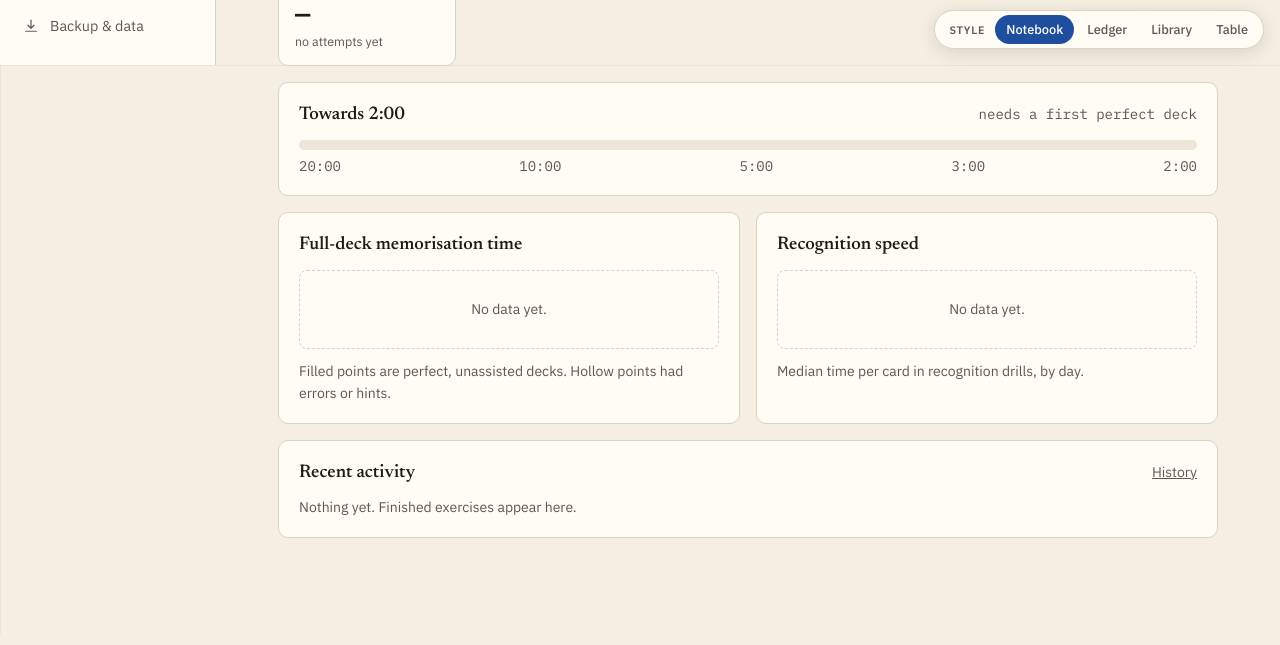
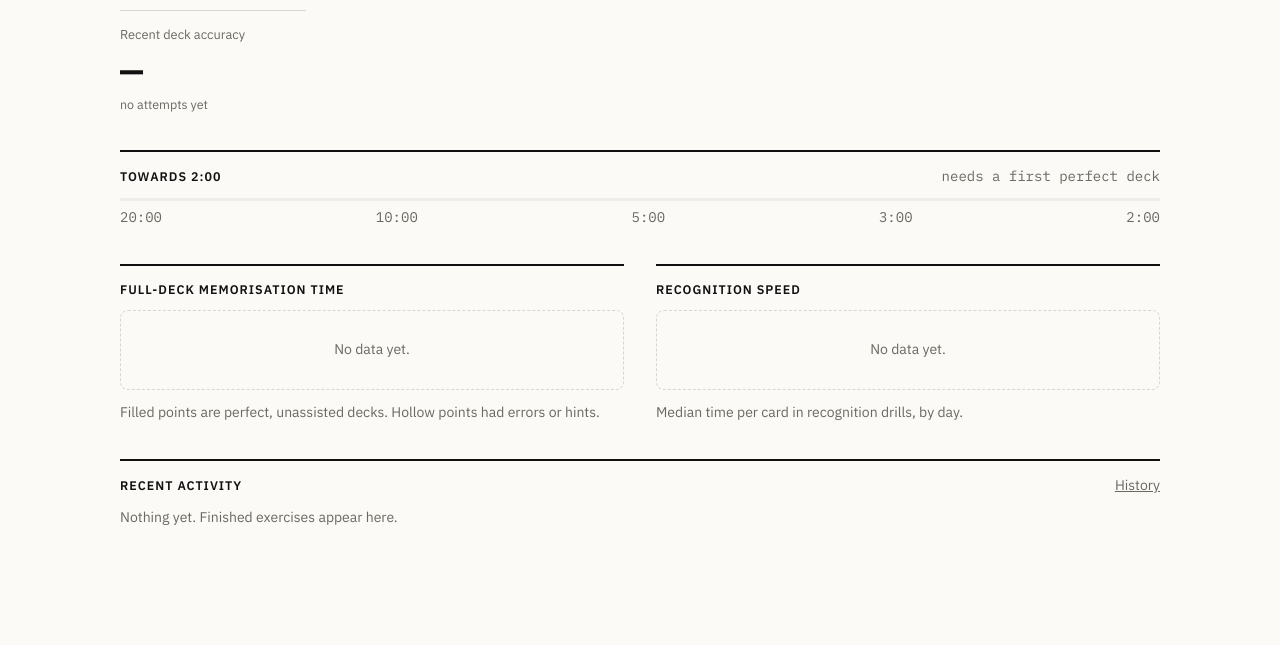
Before and after one commit to pingadom/cachet-memory-trainer, a website with bundled scripts: page www/index.html in a window 1280 px wide. Shown: the part 735-1380 px from the top of the page. Built offline with nearby package versions, Linux system fonts and the light colour scheme.

Commit message:
Ledger becomes the default style, with a dark version
- Ledger (plain paper, ruled sections, large figures) is now the default,
  in light and dark. Notebook, Library and Table stay available under
  My Systems > Data > Appearance; the comparison switcher is removed.
- Fix: the Appearance buttons were found with [data-theme] / [data-ui]
  selectors, which also matched the <html> element once a theme was set,
  so every button on the Data tab (including Download and Delete) was
  rewired as a theme button. The groups now use their own attributes.
- Progress: the two cards in a confused pair no longer wrap apart.

```diff
--- a/www/css/style.css
+++ b/www/css/style.css
@@ -486,3 +486,4 @@ input.answer.wide { max-width: 100%; }
 
 @media (prefers-reduced-motion: reduce) { * { transition: none !important; scroll-behavior: auto !important; } }
 @media print { .nav, .tabbar { display: none; } .shell { display: block; } body { background: #fff; } }
+.pair-cards { white-space: nowrap; }
--- a/www/css/ui-styles.css
+++ b/www/css/ui-styles.css
@@ -1,13 +1,6 @@
-/* Design exploration: three alternative interface styles, applied with <html data-ui="…">.
-   Notebook (no attribute) is the current design. Each style sets its own palette, so it
-   overrides light/dark for now; a dark variant would follow for whichever style is chosen. */
-
-/* ── the switcher used to compare them ── */
-.ui-switch { position: fixed; right: 16px; bottom: 16px; z-index: 40; display: flex; align-items: center; gap: 2px; padding: 4px; background: var(--panel); border: 1px solid var(--line); border-radius: 999px; box-shadow: 0 4px 18px rgba(0, 0, 0, 0.12); font: 500 0.8rem var(--body); }
-.ui-switch span { color: var(--muted); padding: 0 8px 0 10px; font: 600 0.68rem var(--mono); text-transform: uppercase; letter-spacing: 0.06em; }
-.ui-switch button { border: 0; background: none; color: var(--muted); font: inherit; padding: 6px 11px; border-radius: 999px; cursor: pointer; }
-.ui-switch button.on { background: var(--accent); color: var(--on-accent); }
-@media (max-width: 820px) { .ui-switch { bottom: 70px; right: 8px; left: 8px; justify-content: center; } }
+/* Interface styles, applied with <html data-ui="…"> by js/theme.js.
+   Ledger is the default and has light and dark versions. Notebook (no attribute) is the
+   original design, also light and dark. Library is dark only; Table is light only. */
 
 /* Shared: a horizontal top bar instead of the sidebar (Ledger and Table). */
 @media (min-width: 821px) {
@@ -29,8 +22,25 @@
   --accent: #c8102e; --on-accent: #fff; --accent-soft: #fbe6e9;
   --ok: #1d6b3a; --ok-soft: #e4f0e7; --bad: #c8102e; --bad-soft: #fbe6e9; --warn-soft: #f6efd9;
   --suit-red: #c8102e; --card: #ffffff; --grid: transparent;
-  --display: 'IBM Plex Sans', system-ui, sans-serif; --radius: 2px;
+  --display: 'IBM Plex Sans', system-ui, sans-serif; --radius: 2px; --card-edge: #bdb9ae;
   color-scheme: light;
+}
+/* Ledger after dark: the same rules and figures, light ink on near-black. */
+@media (prefers-color-scheme: dark) {
+  :root[data-ui='ledger']:not([data-theme]) {
+    --bg: #121212; --panel: #121212; --panel-2: #1f1f1e; --ink: #ecebe6; --muted: #9c998f; --line: #2f2e2b;
+    --accent: #ff5466; --on-accent: #121212; --accent-soft: #3b1a1f;
+    --ok: #62cf8d; --ok-soft: #173020; --bad: #ff6b6b; --bad-soft: #3a1c1c; --warn-soft: #33301c;
+    --suit-red: #ff6170; --card: #1b1b1a; --card-edge: #3a3936;
+    color-scheme: dark;
+  }
+}
+:root[data-ui='ledger'][data-theme='night'] {
+  --bg: #121212; --panel: #121212; --panel-2: #1f1f1e; --ink: #ecebe6; --muted: #9c998f; --line: #2f2e2b;
+  --accent: #ff5466; --on-accent: #121212; --accent-soft: #3b1a1f;
+  --ok: #62cf8d; --ok-soft: #173020; --bad: #ff6b6b; --bad-soft: #3a1c1c; --warn-soft: #33301c;
+  --suit-red: #ff6170; --card: #1b1b1a; --card-edge: #3a3936;
+  color-scheme: dark;
 }
 :root[data-ui='ledger'] body { background-image: none; }
 :root[data-ui='ledger'] h1, :root[data-ui='ledger'] h2, :root[data-ui='ledger'] h3 { font-family: var(--body); font-weight: 600; letter-spacing: -0.02em; }
@@ -48,10 +58,11 @@
 :root[data-ui='ledger'] .tile { border-top-width: 1px; border-top-color: var(--line); }
 :root[data-ui='ledger'] .tile-v { font-size: 2.4rem; letter-spacing: -0.03em; }
 :root[data-ui='ledger'] .btn { border-radius: 2px; border-color: var(--ink); }
-:root[data-ui='ledger'] .btn.primary { background: var(--ink); border-color: var(--ink); }
+:root[data-ui='ledger'] .btn.primary { background: var(--ink); border-color: var(--ink); color: var(--bg); }
+:root[data-ui='ledger'] .btn.primary kbd { color: var(--bg); }
 :root[data-ui='ledger'] .seg, :root[data-ui='ledger'] .chip, :root[data-ui='ledger'] input, :root[data-ui='ledger'] textarea { border-radius: 2px; }
 :root[data-ui='ledger'] .objective, :root[data-ui='ledger'] .next-lesson { border-radius: 0; background: transparent; border: 0; border-left: 3px solid var(--accent); }
-:root[data-ui='ledger'] .pc { border-radius: 4px; box-shadow: none; border-color: #bdb9ae; font-family: var(--body); }
+:root[data-ui='ledger'] .pc { border-radius: 4px; box-shadow: none; border-color: var(--card-edge); font-family: var(--body); }
 :root[data-ui='ledger'] .pk, :root[data-ui='ledger'] .mcell, :root[data-ui='ledger'] .ci { font-family: var(--body); }
 :root[data-ui='ledger'] .journey .node { border-radius: 0; width: 14px; height: 14px; margin-top: 4px; }
 :root[data-ui='ledger'] .journey li::before { top: 10px; height: 1px; }
@@ -60,6 +71,9 @@
 :root[data-ui='ledger'] .prose { font-size: 1.05rem; }
 :root[data-ui='ledger'] .lsec > h2 { color: var(--ink); }
 :root[data-ui='ledger'] .claim > b { color: var(--ink) !important; }
+:root[data-ui='ledger'] .tabbar { background: var(--bg); }
+:root[data-ui='ledger'] .tabbar a.active { background: none; color: var(--ink); box-shadow: inset 0 2px 0 var(--accent); border-radius: 0; }
+:root[data-ui='ledger'] .pk { border-color: var(--card-edge); }
 
 /* ════════════════ LIBRARY ════════════════
    Dark-first and bookish: deep green-black, brass accent, serif throughout,
--- a/www/index.html
+++ b/www/index.html
@@ -10,8 +10,8 @@
   <meta property="og:type" content="website">
   <meta property="og:title" content="Cachet · Memory training">
   <meta property="og:description" content="A structured course and trainer for memory techniques: memory palaces, the Major system, card systems and PAO, up to a full deck in under two minutes.">
-  <meta name="theme-color" content="#f5efe3" media="(prefers-color-scheme: light)">
-  <meta name="theme-color" content="#141519" media="(prefers-color-scheme: dark)">
+  <meta name="theme-color" content="#fbfaf7" media="(prefers-color-scheme: light)">
+  <meta name="theme-color" content="#121212" media="(prefers-color-scheme: dark)">
   <script src="js/theme.js"></script>
   <link rel="preload" href="fonts/plex-sans.woff2" as="font" type="font/woff2" crossorigin>
   <link rel="preload" href="fonts/newsreader.woff2" as="font" type="font/woff2" crossorigin>
@@ -48,7 +48,6 @@
     <a href="#/progress" data-route="progress">Progress</a>
     <a href="#/handbook" data-route="handbook">Book</a>
   </nav>
-  <div class="ui-switch" role="group" aria-label="Interface style (design exploration)"><span>Style</span><button data-ui="notebook">Notebook</button><button data-ui="ledger">Ledger</button><button data-ui="library">Library</button><button data-ui="table">Table</button></div>
   <div id="toast" role="status" aria-live="polite" hidden></div>
   <noscript><p style="padding:24px">Cachet is an interactive trainer and needs JavaScript to run.</p></noscript>
   <script type="module" src="js/app.js"></script>
--- a/www/js/app.js
+++ b/www/js/app.js
@@ -86,9 +86,4 @@ document.getElementById('theme-toggle').addEventListener('click', () => {
   th.set(th.dark() ? 'notebook' : 'night');
 });
 
-const paintUiSwitch = () => document.querySelectorAll('.ui-switch [data-ui]').forEach((b) => b.classList.toggle('on', b.dataset.ui === window.CachetTheme.ui()));
-document.querySelectorAll('.ui-switch [data-ui]').forEach((b) => { b.onclick = () => window.CachetTheme.setUi(b.dataset.ui); });
-document.addEventListener('cachet:ui', paintUiSwitch);
-paintUiSwitch();
-
 render();
--- a/www/js/theme.js
+++ b/www/js/theme.js
@@ -1,32 +1,40 @@
 // Theme: loaded in <head> without `defer` so the right colours are applied before first paint.
-// 'auto' follows the system (Notebook by day, Night desk in dark mode). Stored per device.
+// Two independent settings, both stored per device:
+//   style        ledger (default) | notebook | library (dark only) | table (light only)
+//   light/dark   'auto' follows the system; or 'notebook' (light) / 'night' (dark)
 (function () {
   const KEY = 'cachet-theme';
-  const BG = { notebook: '#f5efe3', night: '#141519' };
+  const UI_KEY = 'cachet-ui';
+  const UIS = ['ledger', 'notebook', 'library', 'table'];
+  // Browser chrome colour per style: [light, dark].
+  const BG = { ledger: ['#fbfaf7', '#121212'], notebook: ['#f5efe3', '#141519'], library: ['#0e1714', '#0e1714'], table: ['#eef1f5', '#eef1f5'] };
   const root = document.documentElement;
   const mq = window.matchMedia ? window.matchMedia('(prefers-color-scheme: dark)') : { matches: false, addEventListener() {} };
-  const choice = () => { try { const v = localStorage.getItem(KEY); return v === 'notebook' || v === 'night' ? v : 'auto'; } catch { return 'auto'; } };
+  const read = (k) => { try { return localStorage.getItem(k); } catch { return null; } };
+  const write = (k, v) => { try { localStorage.setItem(k, v); } catch { /* applies for this visit only */ } };
+
+  try { const q = new URLSearchParams(location.search).get('ui'); if (UIS.includes(q)) write(UI_KEY, q); } catch { /* ignore */ }
+  const ui = () => { const v = read(UI_KEY); return UIS.includes(v) ? v : 'ledger'; };
+  const choice = () => { const v = read(KEY); return v === 'notebook' || v === 'night' ? v : 'auto'; };
   const current = () => { const c = choice(); return c === 'auto' ? (mq.matches ? 'night' : 'notebook') : c; };
+
   function apply() {
+    const u = ui();
+    if (u === 'notebook') root.removeAttribute('data-ui'); else root.setAttribute('data-ui', u);
     const c = choice();
     if (c === 'auto') root.removeAttribute('data-theme'); else root.setAttribute('data-theme', c);
+    const pair = BG[u];
     document.querySelectorAll('meta[name="theme-color"]').forEach((m) => {
-      const dark = (m.getAttribute('media') || '').includes('dark');
-      m.setAttribute('content', c === 'auto' ? BG[dark ? 'night' : 'notebook'] : BG[c]);
+      const darkMeta = (m.getAttribute('media') || '').includes('dark');
+      m.setAttribute('content', pair[(c === 'auto' ? darkMeta : c === 'night') ? 1 : 0]);
     });
   }
-  // Interface style (layout and type), separate from light/dark. ?ui=name in the URL sets it.
-  const UI_KEY = 'cachet-ui';
-  const UIS = ['notebook', 'ledger', 'library', 'table'];
-  try { const q = new URLSearchParams(location.search).get('ui'); if (UIS.includes(q)) localStorage.setItem(UI_KEY, q); } catch { /* ignore */ }
-  const ui = () => { try { const v = localStorage.getItem(UI_KEY); return UIS.includes(v) ? v : 'notebook'; } catch { return 'notebook'; } };
-  const applyUi = () => { const v = ui(); if (v === 'notebook') root.removeAttribute('data-ui'); else root.setAttribute('data-ui', v); };
-  applyUi();
+
   window.CachetTheme = {
-    UIS, ui,
-    setUi(v) { try { localStorage.setItem(UI_KEY, v); } catch { /* this visit only */ } applyUi(); document.dispatchEvent(new CustomEvent('cachet:ui')); },
-    choice, current, dark: () => current() === 'night',
-    set(v) { try { localStorage.setItem(KEY, v); } catch { /* applies for this visit only */ } apply(); },
+    UIS, ui, choice, current,
+    dark: () => ui() === 'library' || (ui() !== 'table' && current() === 'night'),
+    setUi(v) { write(UI_KEY, v); apply(); },
+    set(v) { write(KEY, v); apply(); },
   };
   mq.addEventListener('change', apply);
   apply();
--- a/www/js/views/home.js
+++ b/www/js/views/home.js
@@ -183,7 +183,7 @@ export function progress(main, route, ctx) {
       ? `<ul class="weak">${sum.weak.slice(0, 8).map((id) => { const s = state.stats[`${field}:${id}`]; return `<li>${cardInline(id)}<span>${esc(assoc(id))}</span><span class="small mono">${pct(recentAccuracy(s))} · ${secs(recentSpeed(s))}</span></li>`; }).join('')}</ul><div class="row"><a class="btn" href="#/train/weak${field === 'img' ? '' : `?field=${field}`}">Train weak cards</a></div>`
       : `<p class="small">${sum.seen ? 'Nothing is currently weak.' : 'No drill results yet for this set.'}</p>`;
     $('[data-conf]', main).innerHTML = sum.confusions.length
-      ? `<ul class="weak">${sum.confusions.slice(0, 6).map((c) => `<li>${cardInline(c.cards[0])} ↔ ${cardInline(c.cards[1])}<span>${esc(assoc(c.cards[0]))} / ${esc(assoc(c.cards[1]))}</span><span class="small mono">×${c.n}</span><a class="small" href="#/train/i2c?field=${field}&pool=cards:${c.cards.join(',')},${sum.weak.slice(0, 4).join(',')}">separate</a></li>`).join('')}</ul>`
+      ? `<ul class="weak">${sum.confusions.slice(0, 6).map((c) => `<li><span class="pair-cards">${cardInline(c.cards[0])} ↔ ${cardInline(c.cards[1])}</span><span>${esc(assoc(c.cards[0]))} / ${esc(assoc(c.cards[1]))}</span><span class="small mono">×${c.n}</span><a class="small" href="#/train/i2c?field=${field}&pool=cards:${c.cards.join(',')},${sum.weak.slice(0, 4).join(',')}">separate</a></li>`).join('')}</ul>`
       : '<p class="small">No confusions recorded. They are logged when you pick the wrong card in an image → card drill.</p>';
     $$('[data-grid] [data-card]', main).forEach((b) => { b.onclick = () => { selected = b.dataset.card === selected ? null : b.dataset.card; paint(); }; });
   };
```
Also changed, not shown: tests/e2e/app.spec.js (+24 -0 lines), www/js/views/systems.js (+7 -2 lines), README.md.
